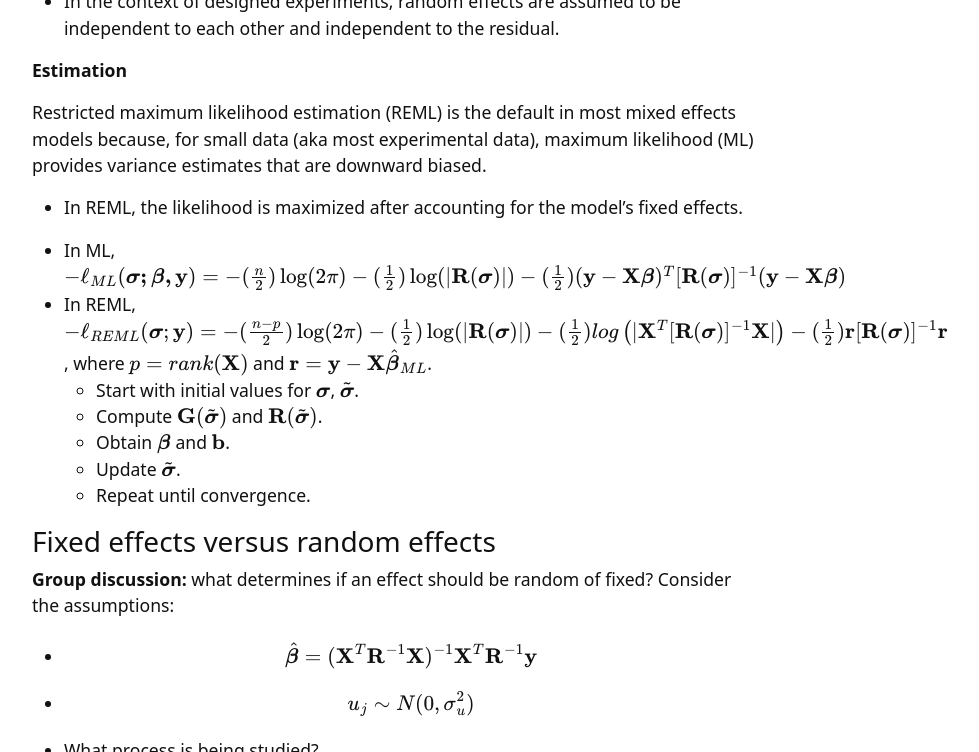
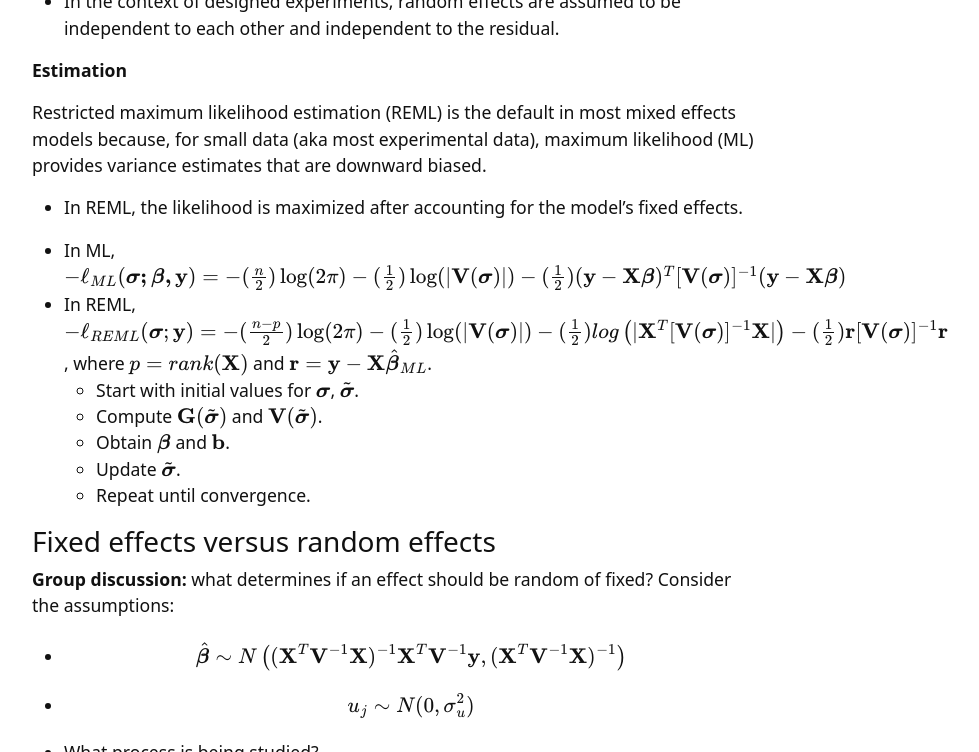
Before and after one commit to jlacasa/mixed-models-spring25, a Jekyll site: the page built from content/1-intro.md, in a window 1280 px wide and 900 px high, scrolled down 10324 px, cut to the strip 0-752 px from the top of the window. Shown: the whole strip, without its empty margins (245-1224 px from the left). Built offline with Jekyll 4.4.1, drawn with Linux system fonts in a browser that asks for light colours; formulas are drawn with MathJax 3; some of the changed text lies outside the part shown.

Commit message:
beta hat

```diff
--- a/content/1-intro.md
+++ b/content/1-intro.md
@@ -354,7 +354,7 @@ Now, we don't estimate the effect, but the variance $$\sigma^2_b$$.
 Note that there are $$J$$ levels of the random effects, meaning they are **categorical**.
 Also, now
 
-$$\hat{\boldsymbol{\beta}}_{REML} = (\mathbf{X}^T \mathbf{R}^{-1} \mathbf{X})^{-1}\mathbf{X}^T \mathbf{R}^{-1} \mathbf{y},$$
+$$\hat{\boldsymbol{\beta}}_{REML} = (\mathbf{X}^T \mathbf{V}^{-1} \mathbf{X})^{-1}\mathbf{X}^T \mathbf{V}^{-1} \mathbf{y},$$
 
 ## Generalities -- what are mixed models anyways?
 
@@ -365,7 +365,7 @@ $$\mathbf{y} = \mathbf{X} \boldsymbol{\beta} + \mathbf{Z}\mathbf{u} + \boldsymbo
 \begin{bmatrix}\mathbf{u} \\ \boldsymbol{\varepsilon} \end{bmatrix} \sim \left(
 \begin{bmatrix}\boldsymbol{0} \\ \boldsymbol{0} \end{bmatrix},
 \begin{bmatrix}\mathbf{G} & \boldsymbol{0} \\
-\boldsymbol{0} & \mathbf{R} \end{bmatrix}
+\boldsymbol{0} & \mathbf{V} \end{bmatrix}
 \right),$$
 
 where $$\mathbf{y}$$ is the observed response,
@@ -375,7 +375,7 @@ $$\boldsymbol{\beta}$$ is the vector containing the fixed-effects,
 $$\mathbf{u}$$ is the vector containing the random effects,
 $$\boldsymbol{\varepsilon}$$ is the vector containing the residuals,
 $$\mathbf{G}$$ is the variance-covariance matrix of the random effects,
-and $$\mathbf{R}$$ is the variance-covariance matrix of the residuals.
+and $$\mathbf{V}$$ is the variance-covariance matrix of the residuals.
 Note that $$\mathbf{X} \boldsymbol{\beta}$$ is the fixed effects part of the model, and
 $$\mathbf{Z}\mathbf{u}$$ is the random effects part of the model.
 
@@ -449,14 +449,14 @@ $$\mathbf{Z} = \begin{array}{cc}
 " %}
 
 Using the probability distribution form, we can then say that $$E(\mathbf{y}) = \mathbf{X}\boldsymbol{\beta}$$
-and $$Var(\mathbf{y}) = \mathbf{Z}\mathbf{G}\mathbf{Z}' + \mathbf{R}$$.
+and $$Var(\mathbf{y}) = \mathbf{Z}\mathbf{G}\mathbf{Z}' + \mathbf{V}$$.
 Usually, we assume $$\mathbf{G} = \sigma^2_u
 \begin{bmatrix} 1 & 0 & 0 & \dots 0 \\
 0 & 1 & 0 & \dots 0 \\
 0 & 0 & 1 & \dots 0 \\
 \vdots & \vdots & \vdots & \ddots & \vdots \\
 0 & 0 & 0 & \dots 1
-\end{bmatrix} $$ and  $$\mathbf{R} = \sigma^2
+\end{bmatrix} $$ and  $$\mathbf{V} = \sigma^2
 \begin{bmatrix} 1 & 0 & 0 & \dots 0 \\
 0 & 1 & 0 & \dots 0 \\
 0 & 0 & 1 & \dots 0 \\
@@ -496,10 +496,10 @@ Take your time to digest the variance-covariance matrix above. What type of data
 Restricted maximum likelihood estimation (REML) is the default in most mixed effects models because, for small data (aka most experimental data), maximum likelihood (ML) provides variance estimates that are downward biased.
 - In REML, the likelihood is maximized after accounting for the model’s fixed effects.
 
-- In ML, $$-\ell_{ML}(\boldsymbol{\sigma; \boldsymbol{\beta}, \mathbf{y}}) = - (\frac{n}{2}) \log(2\pi)-(\frac{1}{2}) \log ( \vert \mathbf{R}(\boldsymbol\sigma) \vert ) - (\frac{1}{2}) (\mathbf{y}-\mathbf{X}\boldsymbol{\beta})^T[\mathbf{R}(\boldsymbol\sigma)]^{-1}(\mathbf{y}-\mathbf{X}\boldsymbol{\beta})$$
-- In REML, $$-\ell_{REML}(\boldsymbol{\sigma};\mathbf{y}) = - (\frac{n-p}{2}) \log (2\pi) - (\frac{1}{2}) \log ( \vert \mathbf{R}(\boldsymbol\sigma) \vert ) - (\frac{1}{2})log \left(  \vert \mathbf{X}^T[\mathbf{R}(\boldsymbol\sigma)]^{-1}\mathbf{X} \vert \right) - (\frac{1}{2})\mathbf{r}[\mathbf{R}(\boldsymbol\sigma)]^{-1}\mathbf{r}$$, where $$p = rank(\mathbf{X})$$ and $$\mathbf{r} = \mathbf{y}-\mathbf{X}\hat{\boldsymbol{\beta}}_{ML}$$.
+- In ML, $$-\ell_{ML}(\boldsymbol{\sigma; \boldsymbol{\beta}, \mathbf{y}}) = - (\frac{n}{2}) \log(2\pi)-(\frac{1}{2}) \log ( \vert \mathbf{V}(\boldsymbol\sigma) \vert ) - (\frac{1}{2}) (\mathbf{y}-\mathbf{X}\boldsymbol{\beta})^T[\mathbf{V}(\boldsymbol\sigma)]^{-1}(\mathbf{y}-\mathbf{X}\boldsymbol{\beta})$$
+- In REML, $$-\ell_{REML}(\boldsymbol{\sigma};\mathbf{y}) = - (\frac{n-p}{2}) \log (2\pi) - (\frac{1}{2}) \log ( \vert \mathbf{V}(\boldsymbol\sigma) \vert ) - (\frac{1}{2})log \left(  \vert \mathbf{X}^T[\mathbf{V}(\boldsymbol\sigma)]^{-1}\mathbf{X} \vert \right) - (\frac{1}{2})\mathbf{r}[\mathbf{V}(\boldsymbol\sigma)]^{-1}\mathbf{r}$$, where $$p = rank(\mathbf{X})$$ and $$\mathbf{r} = \mathbf{y}-\mathbf{X}\hat{\boldsymbol{\beta}}_{ML}$$.
   - Start with initial values for $$\boldsymbol{\sigma}$$, $$\tilde{\boldsymbol{\sigma}}$$.
-  - Compute $$\mathbf{G}(\tilde{\boldsymbol{\sigma}})$$ and $$\mathbf{R}(\tilde{\boldsymbol{\sigma}})$$.
+  - Compute $$\mathbf{G}(\tilde{\boldsymbol{\sigma}})$$ and $$\mathbf{V}(\tilde{\boldsymbol{\sigma}})$$.
   - Obtain $$\boldsymbol{\beta}$$ and $$\mathbf{b}$$.
   - Update $$\tilde{\boldsymbol{\sigma}}$$.
   - Repeat until convergence.
@@ -510,7 +510,7 @@ Restricted maximum likelihood estimation (REML) is the default in most mixed eff
 **Group discussion:** what determines if an effect should be random of fixed?
 Consider the assumptions:
 
-- $$\hat{\boldsymbol{\beta}} = (\mathbf{X}^T \mathbf{R}^{-1} \mathbf{X})^{-1}\mathbf{X}^T \mathbf{R}^{-1} \mathbf{y}$$
+- $$\hat{\boldsymbol{\beta}} \sim N \left( (\mathbf{X}^T \mathbf{V}^{-1} \mathbf{X})^{-1}\mathbf{X}^T \mathbf{V}^{-1} \mathbf{y}, (\mathbf{X}^T \mathbf{V}^{-1} \mathbf{X})^{-1} \right) $$
 - $$u_j \sim N(0, \sigma^2_u)$$
 - What process is being studied?
 - How were the levels selected? (randomly, carefully selected)
@@ -745,7 +745,7 @@ Now we know what we mean when we say "factor A was considered fixed and factor B
     </tr>
     <tr>
         <th>Assumptions</th>
-        <td>$$\hat{\boldsymbol{\beta}} = (\mathbf{X}^T \mathbf{R}^{-1} \mathbf{X})^{-1}\mathbf{X}^T \mathbf{R}^{-1} \mathbf{y}$$</td>
+        <td>$$\hat{\boldsymbol{\beta}} \sim N \left( (\mathbf{X}^T \mathbf{V}^{-1} \mathbf{X})^{-1}\mathbf{X}^T \mathbf{V}^{-1} \mathbf{y}, (\mathbf{X}^T \mathbf{V}^{-1} \mathbf{X})^{-1} \right) $$</td>
         <td>$$u_j \sim N(0, \sigma^2_u)$$</td>
     </tr>
     <tr>
```
Also changed, not shown: content/2-lesson.md (+1 -1 lines).
